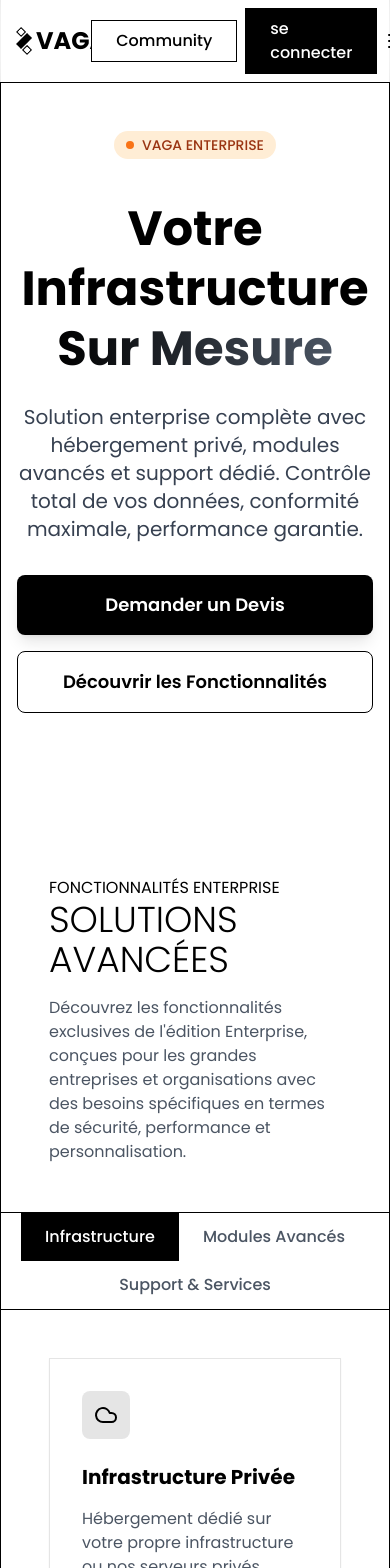
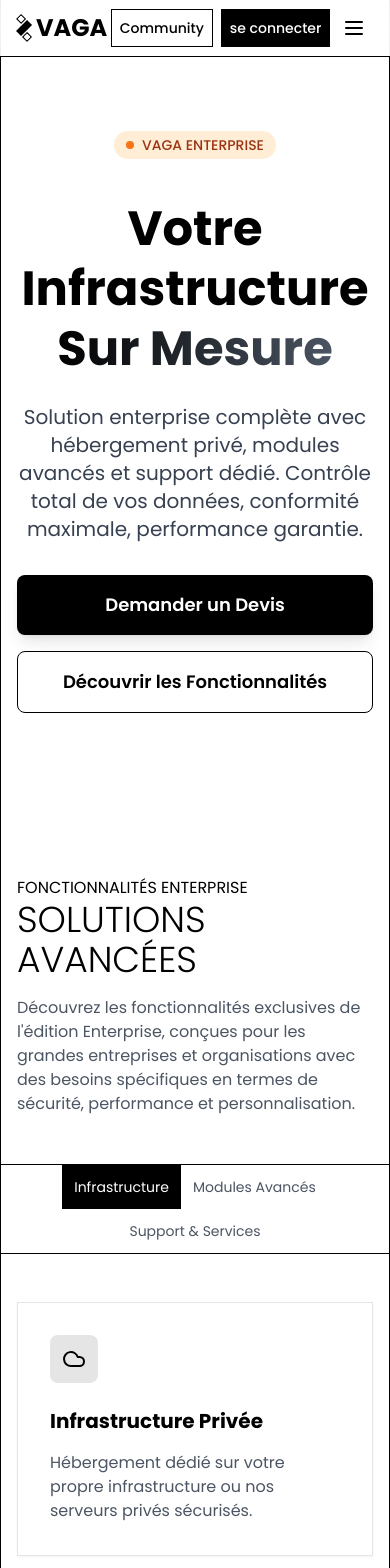
Before and after one commit to vaga-tn/vaga.tn, a Next.js app: page /enterprise in a window 390 px wide. Shown: the top 1568 px of the page. Built offline with nearby package versions, Linux system fonts and the light colour scheme.

Commit message:
fix: mobile layout

```diff
--- a/src/app/enterprise/page.tsx
+++ b/src/app/enterprise/page.tsx
@@ -205,7 +205,7 @@ export default function EnterprisePage() {
 
       {/* Features Section with Tabs */}
       <section id="features" className="py-8 relative bg-white border-r border-l border-black max-w-customWidth mx-auto space-y-12">
-        <div className="space-y-4  px-12">
+        <div className="space-y-4  px-4 lg:px-12">
           <header>
             <span>FONCTIONNALITÉS ENTERPRISE</span>
             <h2 className="text-4xl font-thin antialiased uppercase">Solutions Avancées</h2>
@@ -222,7 +222,7 @@ export default function EnterprisePage() {
             <button
               key={tab}
               onClick={() => setActiveTab(tab)}
-              className={`px-6 py-3 font-medium transition-all  ${activeTab === tab
+              className={`lg:px-6 px-3 py-3 lg:font-medium transition-all lg:text-base text-sm  ${activeTab === tab
                 ? 'bg-black text-white'
                 : 'text-gray-600 hover:text-black hover:bg-gray-100'
                 }`}
@@ -235,7 +235,7 @@ export default function EnterprisePage() {
         </div>
 
         {/* Tab Content */}
-        <div className="grid md:grid-cols-2 lg:grid-cols-2 gap-8 px-12">
+        <div className="grid md:grid-cols-2 lg:grid-cols-2 gap-4 px-4 lg:px-12">
           {enterpriseFeatures[activeTab as keyof typeof enterpriseFeatures].map((feature, index) => {
             const IconComponent = feature.icon;
             return (
@@ -314,7 +314,7 @@ export default function EnterprisePage() {
       </section>
 
       {/* Comparison Section */}
-      <section id="comparison" className="py-8 px-12 relative bg-white border-r border-l border-black max-w-customWidth mx-auto space-y-12" >
+      <section id="comparison" className="py-8 px-4 lg:px-12 relative bg-white border-r border-l border-black max-w-customWidth mx-auto space-y-12" >
         <div className="space-y-4">
           <header>
             <span>COMPARAISON</span>
@@ -388,7 +388,7 @@ export default function EnterprisePage() {
       </section >
 
       {/* CTA Section */}
-      <section id="contact" className="py-8 px-12 relative bg-white border-r border-l border-black max-w-customWidth mx-auto space-y-12" >
+      <section id="contact" className="py-8 px-4 lg:px-12 relative bg-white border-r border-l border-black max-w-customWidth mx-auto space-y-12" >
         <div className="text-center space-y-6">
           <h2 className="text-4xl font-bold text-black">
             Prêt à Transformer Votre Entreprise ?
--- a/src/components/FeatureSection.tsx
+++ b/src/components/FeatureSection.tsx
@@ -40,7 +40,7 @@ const features = [
 
 export default function FeaturesSection() {
   return (
-    <section id="features" className="py-20 px-12 relative bg-white border-r border-l border-black max-w-customWidth mx-auto space-y-12">
+    <section id="features" className="py-20 px-4 lg:px-12 relative bg-white border-r border-l border-black max-w-customWidth mx-auto space-y-12">
 
       <div className="space-y-4">
         <header>
--- a/src/components/Navbar.tsx
+++ b/src/components/Navbar.tsx
@@ -79,7 +79,7 @@ export default function VagaNavbar() {
           {!isEnterprisePage && (
             <Link
               href="/enterprise"
-              className="bg-white text-black px-6 py-2 hover:bg-black hover:text-white transition-colors font-medium border border-black"
+              className="bg-white text-black lg:px-6 lg:py-2 p-2 lg:text-base text-sm hover:bg-black hover:text-white transition-colors font-medium border border-black"
             >
               Enterprise
             </Link>
@@ -89,7 +89,7 @@ export default function VagaNavbar() {
           {isEnterprisePage && (
             <Link
               href="/"
-              className="bg-white text-black px-6 py-2 hover:bg-black hover:text-white transition-colors font-medium border border-black"
+              className="bg-white text-black lg:px-6 lg:py-2 p-2 lg:text-base text-sm hover:bg-black hover:text-white transition-colors font-medium border border-black"
             >
               Community
             </Link>
@@ -98,7 +98,7 @@ export default function VagaNavbar() {
           {/* CTA Button */}
           <Link
             href="https://cloud.vaga.tn"
-            className="bg-black text-white px-6 py-2 hover:bg-gray-800 transition-colors font-medium border border-black"
+            className="bg-black text-white lg:px-6 lg:py-2 p-2 lg:text-base text-sm hover:bg-gray-800 transition-colors font-medium border border-black"
           >
             se connecter
           </Link>
--- a/src/components/PricingSection.tsx
+++ b/src/components/PricingSection.tsx
@@ -120,7 +120,7 @@ export default function PricingSection() {
   };
 
   return (
-    <section id="pricing" className="py-20 px-12 relative bg-white border-r border-l border-black max-w-customWidth mx-auto space-y-12">
+    <section id="pricing" className="py-20 px-4 lg:px-12 relative bg-white border-r border-l border-black max-w-customWidth mx-auto space-y-12">
 
       <div className="space-y-4">
         <header>
--- a/src/components/WhyTunisiaSection.tsx
+++ b/src/components/WhyTunisiaSection.tsx
@@ -17,7 +17,7 @@ const saasSteps = [
 
 export default function WhyTunisiaSection() {
   return (
-    <section className="py-20 px-12 relative bg-white border-r border-l border-black max-w-customWidth mx-auto space-y-12">
+    <section className="py-20 px-4 lg:px-12 relative bg-white border-r border-l border-black max-w-customWidth mx-auto space-y-12">
 
       <div className="space-y-4">
         <header>
```
